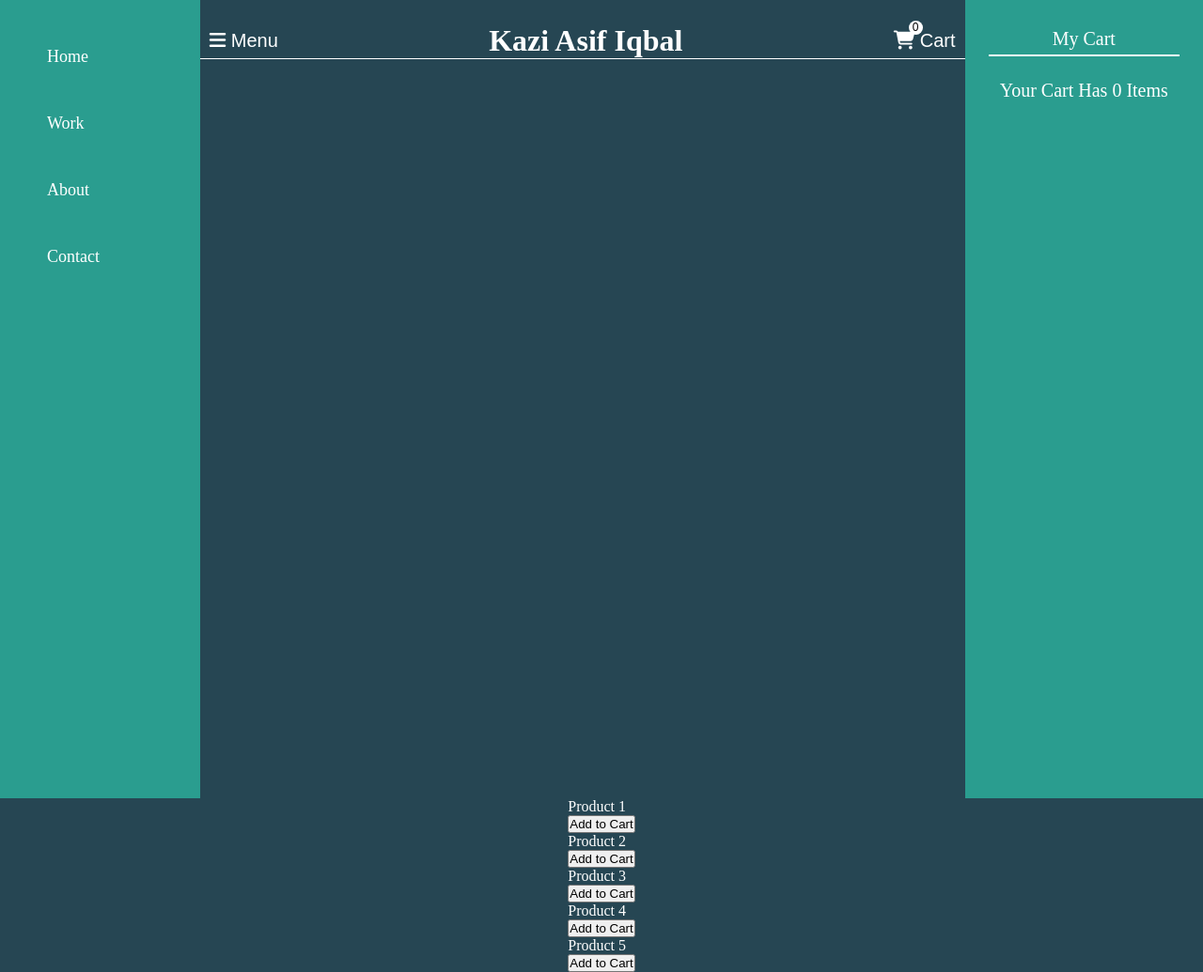
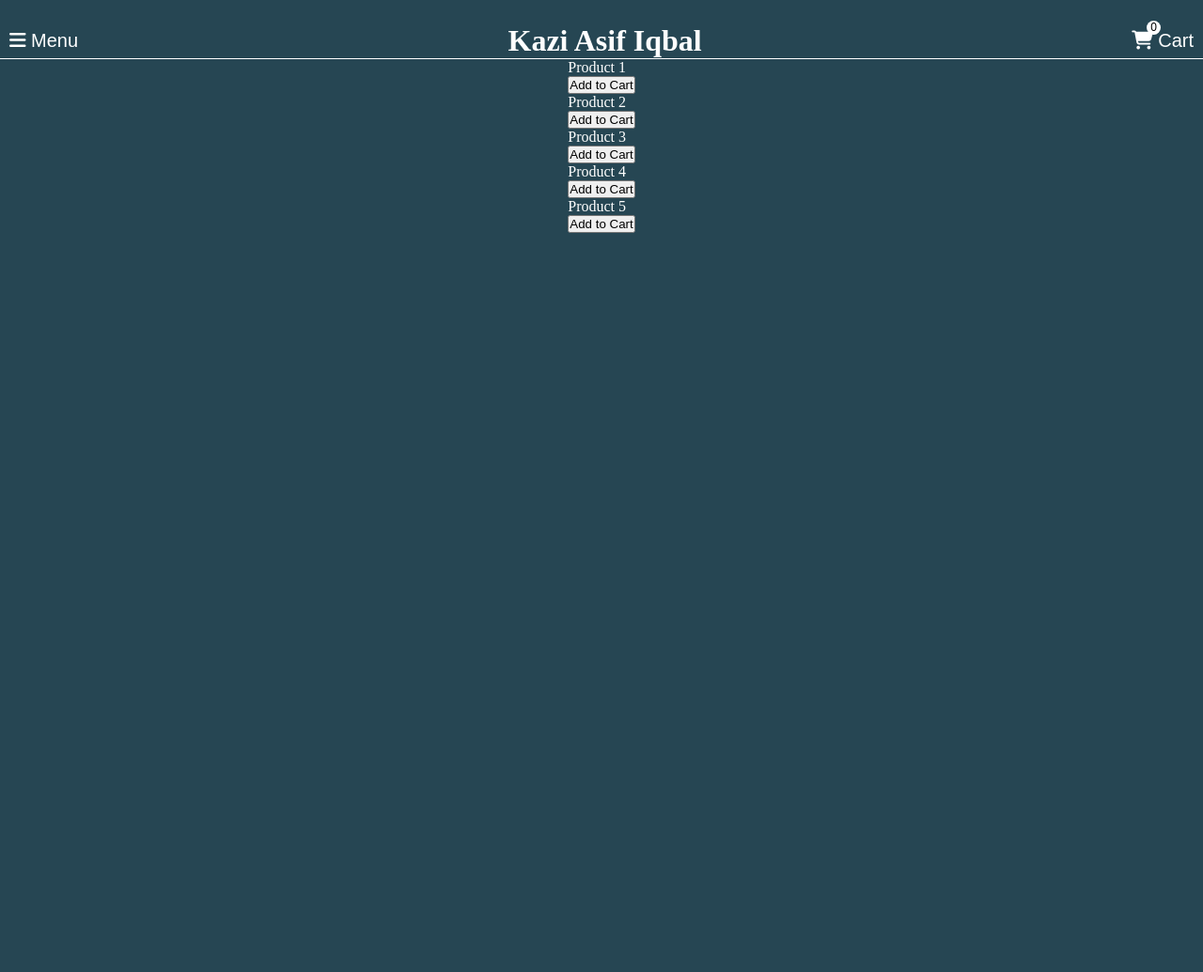
Before and after one commit to AsifIqbal024/add_cart, a plain HTML site: page index.html in a window 1280 px wide. Shown: the whole page at 94% size. After the commit the page ends 800 px from the top, so only its background shows below. Drawn offline with Linux system fonts and the light colour scheme.

Commit message:
Structure

```diff
--- a/index.html
+++ b/index.html
@@ -19,6 +19,7 @@
             </ul>
         </div>
         <header class="header">
+            <div class="header-top">
                 <button class="toggle-btn-menu" onclick="showMenu()">
                     <i class="fa-solid fa-bars"></i>
                     <span>Menu</span>
@@ -31,13 +32,8 @@
                     <span>Cart</span>
                     <span class="cart-total-items">0</span>
                 </button>
-        </header>
-        <div class="cart-page">
-            <p id="my-cart">My Cart</p>
-            <span>Your Cart Has 0 Items</span>
             </div>
-    </div>
-    <main>
+            <div class="header-bottom">
                 <div class="products">
                     <div>
                         <p>Product 1</p>
@@ -60,7 +56,13 @@
                         <button>Add to Cart</button>
                     </div>
                 </div>
-    </main>
+            </div>
+        </header>
+        <div class="cart-page">
+            <p id="my-cart">My Cart</p>
+            <span>Your Cart Has 0 Items</span>
+        </div>
+    </div>
 
     <script src="./script.js"></script>
 </body>
--- a/style.css
+++ b/style.css
@@ -17,7 +17,7 @@ body {
     padding: 25px;
     background-color: rgb(42,157,143);
     height:100vh;
-    /* display: none; */
+    display: none;
     font-size: 20px;
 }
 .menubar.active {
@@ -28,7 +28,7 @@ body {
     padding: 25px;
     background-color: rgb(42,157,143);
     height:100vh;
-    /* display: none; */
+    display: none;
     font-size: 20px;
     text-align: center;
 }
@@ -40,8 +40,17 @@ body {
     height: max-content;
     margin: 25px 0;
     display: flex;
+    /* justify-content: space-between; */
+    flex-direction: column;
+}
+.header-top {
+    display: flex;
     justify-content: space-between;
     border-bottom: 1px solid;
+}
+.header-bottom {
+    display: flex;
+    justify-content: center;
 }
 .menubar ul li {
     list-style: none;
```
Lines whose indentation alone changed are shown as unchanged.
